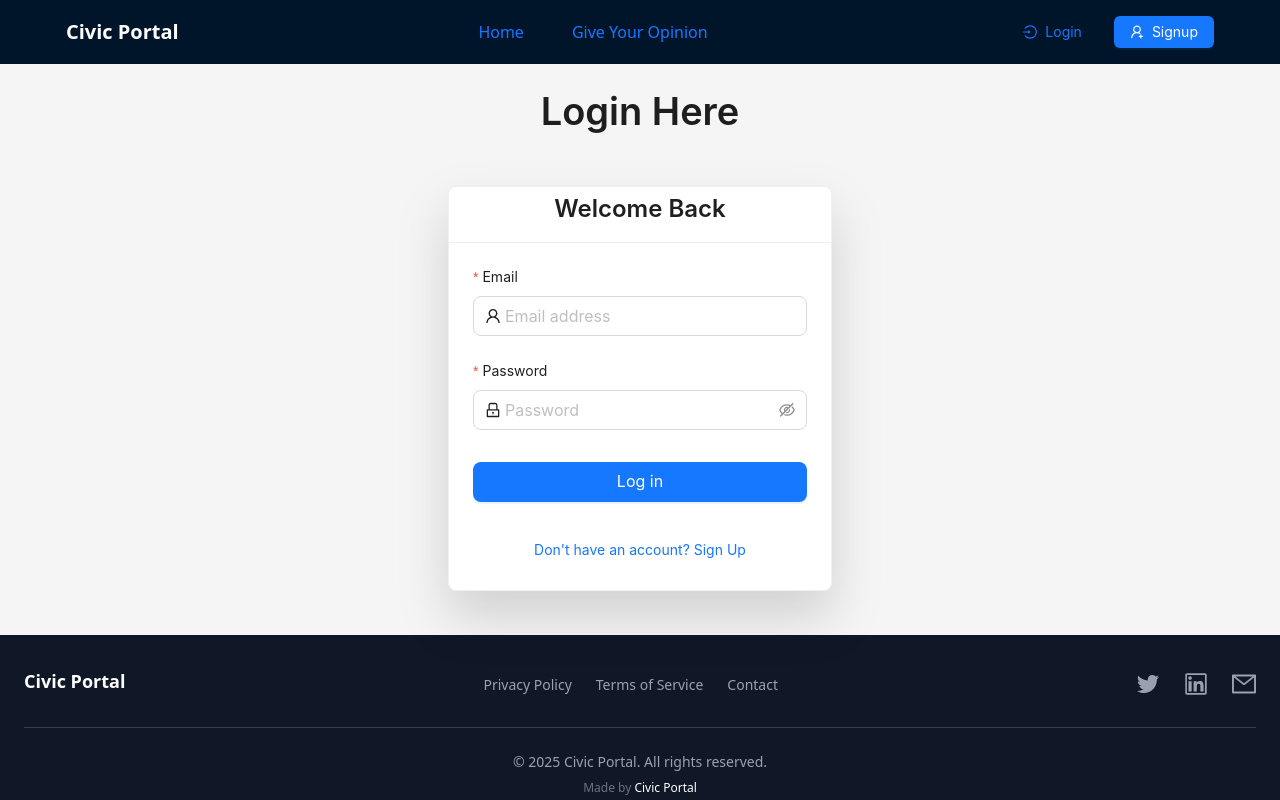
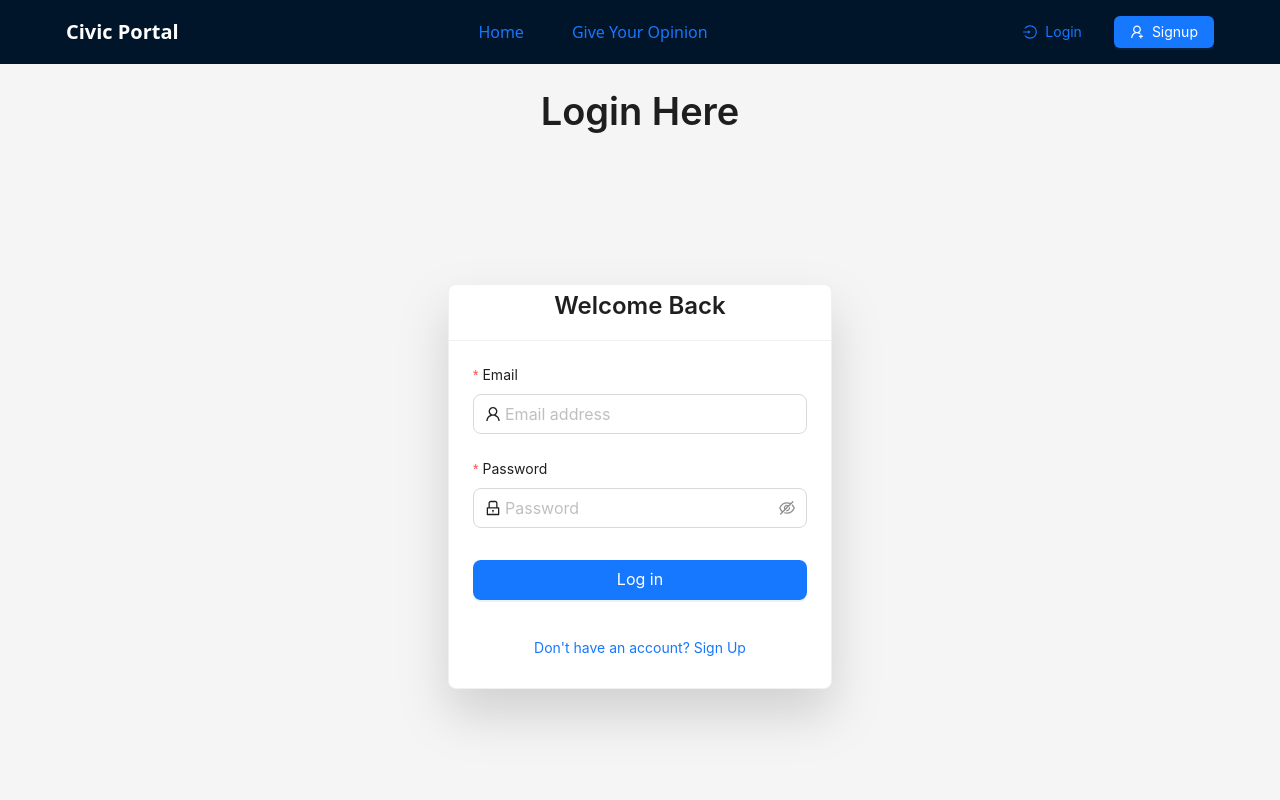
Before and after one commit to r120dhiman/DebugitFrontend, a React (Vite) app: page /login in a window 1280 px wide. Shown: the top 800 px of the page. Built offline with nearby package versions, Linux system fonts and the light colour scheme.

Commit message:
Update Login.jsx

```diff
--- a/src/Components/Login.jsx
+++ b/src/Components/Login.jsx
@@ -29,7 +29,7 @@ function Login() {
     };
 
     return (
-        <div className='flex justify-center py-5 items-center max-h-screen'>
+        <div className='flex justify-center py-5 items-center min-h-[80vh]'>
             <Card className='w-96 drop-shadow-2xl'
                 title={
                     <Typography.Title level={3} className='text-center m-0'>
```
